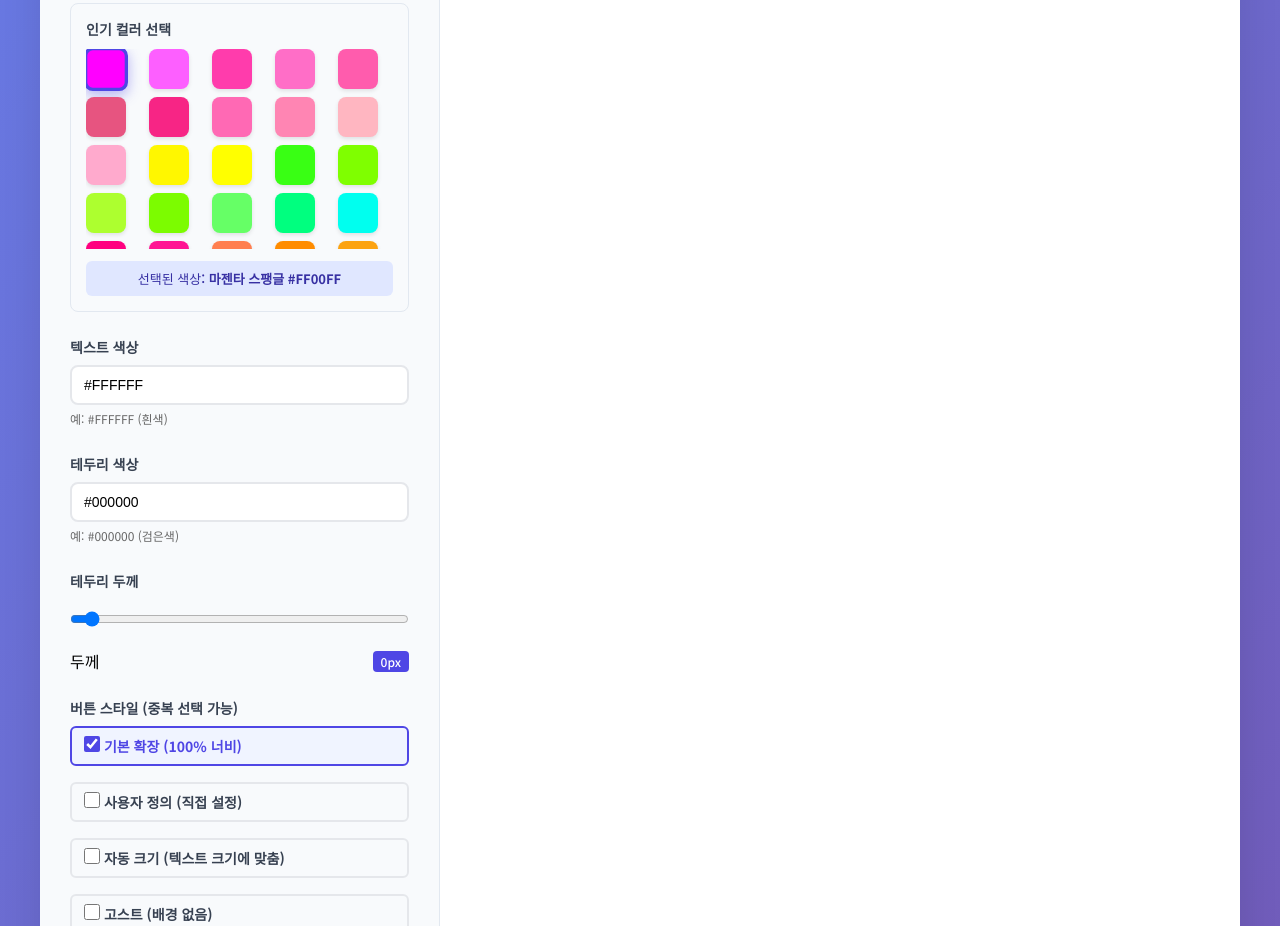
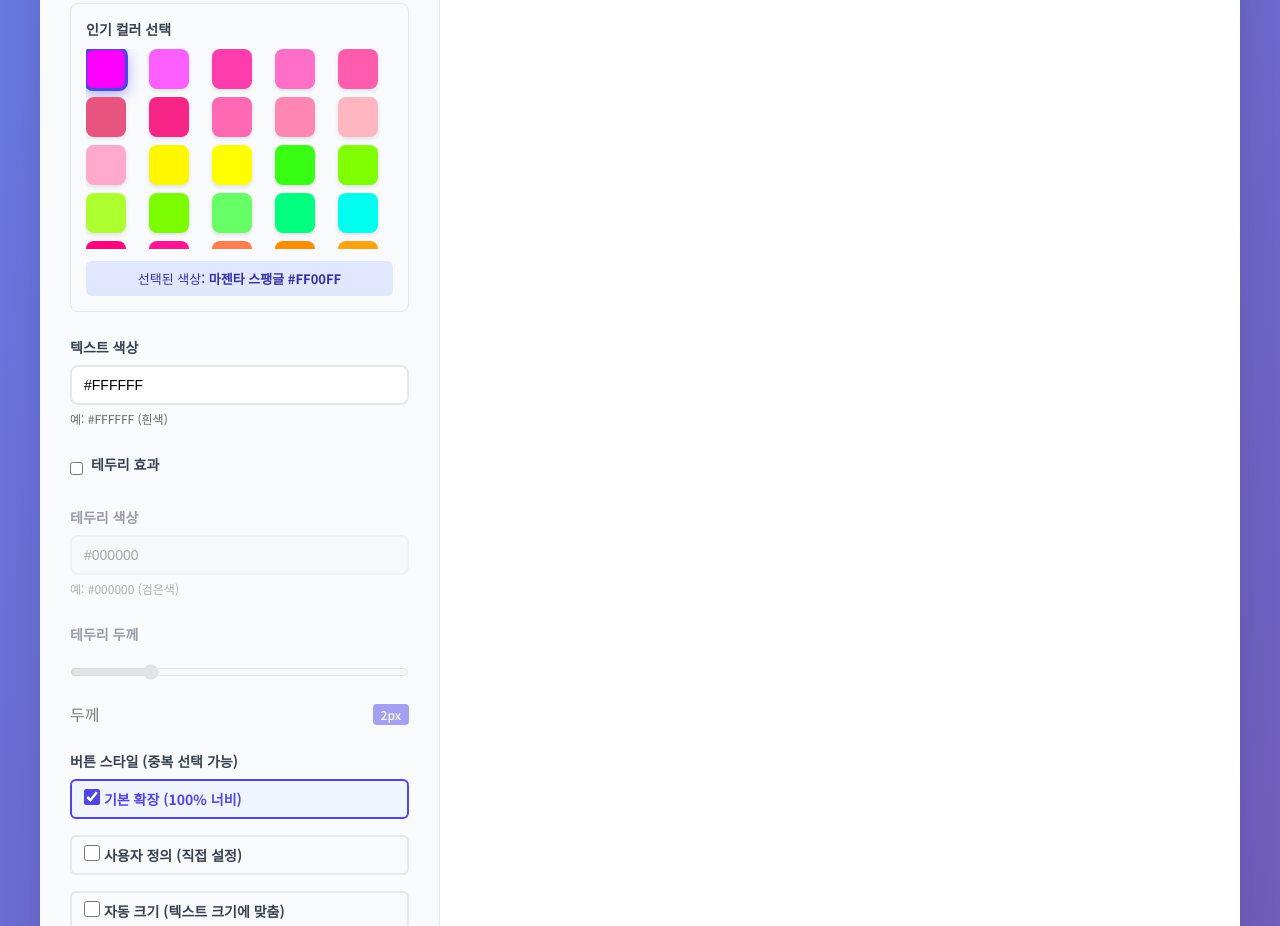
Before and after one commit to uubin0304/my-button-maker, a plain HTML site: page index.html in a window 1280 px wide. Shown: the part 493-1419 px from the top of the page. Drawn offline with Linux system fonts and the light colour scheme.

Commit message:
Add files via upload

```diff
--- a/index.html
+++ b/index.html
@@ -3,7 +3,7 @@
 <head>
     <meta charset="UTF-8">
     <meta name="viewport" content="width=device-width, initial-scale=1.0">
-    <title>나만의 반짝이는 버튼 생성기</title>
+    <title>❤️나만의 버튼 생성기❤️</title>
     <link href="https://fonts.googleapis.com/css2?family=Noto+Sans+KR:wght@400;500;700&display=swap" rel="stylesheet">
     <style>
         * {
@@ -505,17 +505,24 @@
                 </div>
 
                 <div class="setting-group">
+                    <div class="checkbox-group">
+                        <input type="checkbox" id="enableBorder">
+                        <label for="enableBorder">테두리 효과</label>
+                    </div>
+                </div>
+
+                <div class="setting-group" id="borderSettings" style="opacity: 0.5;">
                     <label>테두리 색상</label>
-                    <input type="text" id="borderColor" value="#000000" placeholder="#000000" maxlength="7">
+                    <input type="text" id="borderColor" value="#000000" placeholder="#000000" maxlength="7" disabled>
                     <small style="color: #666; font-size: 12px;">예: #000000 (검은색)</small>
                 </div>
 
-                <div class="setting-group">
+                <div class="setting-group" id="borderWidthSettings" style="opacity: 0.5;">
                     <label>테두리 두께</label>
-                    <input type="range" id="borderWidth" min="0" max="10" value="0">
+                    <input type="range" id="borderWidth" min="0" max="10" value="2" disabled>
                     <div class="range-display">
                         <span>두께</span>
-                        <span class="range-value" id="borderWidthValue">0px</span>
+                        <span class="range-value" id="borderWidthValue">2px</span>
                     </div>
                 </div>
 
@@ -702,6 +709,7 @@
             const hoverEffect = document.getElementById('hoverEffect').value;
             const enableShiny = document.getElementById('enableShiny').checked;
             const enableShadow = document.getElementById('enableShadow').checked;
+            const enableBorder = document.getElementById('enableBorder').checked;
             const baseAnimation = document.getElementById('baseAnimation').value;
             const baseAnimationSpeed = document.getElementById('baseAnimationSpeed').value;
             const selectedStyles = Array.from(document.querySelectorAll('input[name="buttonStyles"]:checked')).map(cb => cb.value);
@@ -709,10 +717,28 @@
             // 색상 유효성 검사
             const isValidBg = /^#[0-9A-Fa-f]{6}$/.test(bgColor);
             const isValidText = /^#[0-9A-Fa-f]{6}$/.test(textColor);
-            const isValidBorder = /^#[0-9A-Fa-f]{6}$/.test(borderColor);
+            const isValidBorder = enableBorder ? /^#[0-9A-Fa-f]{6}$/.test(borderColor) : true;
 
             if (!isValidBg || !isValidText || !isValidBorder) {
                 return;
+            }
+
+            // 테두리 설정 활성화/비활성화
+            const borderSettings = document.getElementById('borderSettings');
+            const borderWidthSettings = document.getElementById('borderWidthSettings');
+            const borderColorInput = document.getElementById('borderColor');
+            const borderWidthInput = document.getElementById('borderWidth');
+
+            if (enableBorder) {
+                borderSettings.style.opacity = '1';
+                borderWidthSettings.style.opacity = '1';
+                borderColorInput.disabled = false;
+                borderWidthInput.disabled = false;
+            } else {
+                borderSettings.style.opacity = '0.5';
+                borderWidthSettings.style.opacity = '0.5';
+                borderColorInput.disabled = true;
+                borderWidthInput.disabled = true;
             }
 
             // 스타일 안내 업데이트
@@ -749,7 +775,7 @@
             let buttonHeight = height + 'px';
             let buttonBorderRadius = borderRadius + 'px';
             let buttonBackground = bgColor;
-            let buttonBorder = borderWidth + 'px solid ' + borderColor;
+            let buttonBorder = enableBorder ? borderWidth + 'px solid ' + borderColor : 'none';
 
             // 스타일 우선순위 적용
             if (selectedStyles.includes('custom')) {
@@ -767,7 +793,7 @@
 
             if (selectedStyles.includes('ghost')) {
                 buttonBackground = 'transparent';
-                buttonBorder = '2px solid ' + bgColor;
+                buttonBorder = '2px solid ' + bgColor; // 고스트는 항상 테두리 필요
             }
 
             if (selectedStyles.includes('gradient')) {
@@ -776,7 +802,7 @@
 
             if (selectedStyles.includes('retro')) {
                 buttonBorderRadius = '0px';
-                buttonBorder = '4px outset ' + borderColor;
+                buttonBorder = enableBorder ? '4px outset ' + borderColor : '4px outset ' + bgColor; // 레트로는 기본 테두리 필요
             }
 
             // 버튼 스타일 적용
@@ -891,6 +917,7 @@
             const hoverEffect = document.getElementById('hoverEffect').value;
             const enableShiny = document.getElementById('enableShiny').checked;
             const enableShadow = document.getElementById('enableShadow').checked;
+            const enableBorder = document.getElementById('enableBorder').checked;
             const baseAnimation = document.getElementById('baseAnimation').value;
             const baseAnimationSpeed = document.getElementById('baseAnimationSpeed').value;
             const selectedStyles = Array.from(document.querySelectorAll('input[name="buttonStyles"]:checked')).map(cb => cb.value);
@@ -898,7 +925,7 @@
             // 색상 유효성 검사
             const isValidBg = /^#[0-9A-Fa-f]{6}$/.test(bgColor);
             const isValidText = /^#[0-9A-Fa-f]{6}$/.test(textColor);
-            const isValidBorder = /^#[0-9A-Fa-f]{6}$/.test(borderColor);
+            const isValidBorder = enableBorder ? /^#[0-9A-Fa-f]{6}$/.test(borderColor) : true;
 
             if (!isValidBg || !isValidText || !isValidBorder) {
                 document.getElementById('generatedCode').textContent = '⚠️ 올바른 색상 코드를 입력해주세요 (예: #FF00FF)';
@@ -925,7 +952,7 @@
             let buttonHeight = height + 'px';
             let buttonBorderRadius = borderRadius + 'px';
             let buttonBackground = bgColor;
-            let buttonBorder = borderWidth + 'px solid ' + borderColor;
+            let buttonBorder = enableBorder ? borderWidth + 'px solid ' + borderColor : 'none';
 
             if (selectedStyles.includes('custom')) {
                 buttonWidth = width + 'px';
@@ -1175,6 +1202,9 @@
                 }
             });
 
+            // 테두리 이벤트 리스너
+            document.getElementById('enableBorder').addEventListener('change', updateButton);
+
             // 체크박스 스타일 이벤트
             document.querySelectorAll('input[name="buttonStyles"]').forEach(checkbox => {
                 checkbox.addEventListener('change', updateButton);
```
